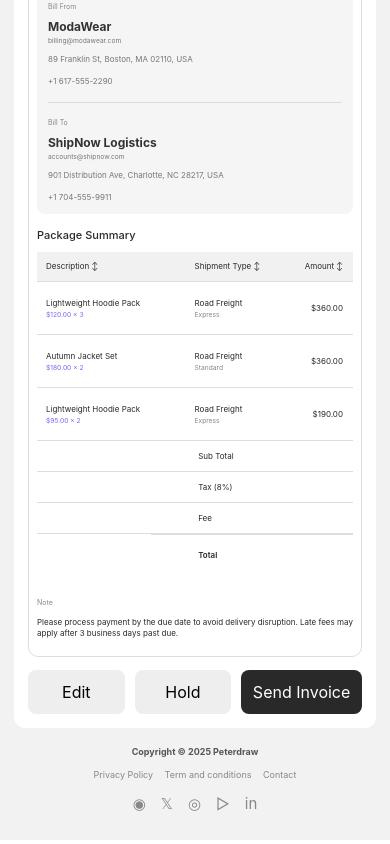
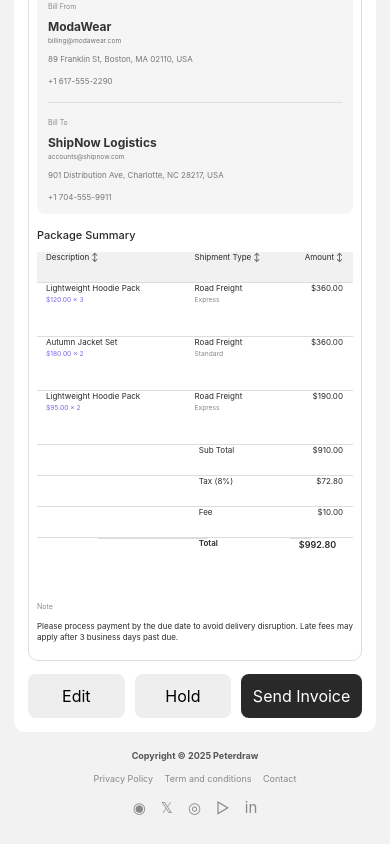
Before and after one commit to dhurbo308/ShipNow, a Next.js app: page /invoices in a window 390 px wide. Shown: the part 1435-2279 px from the top of the page. Built offline with nearby package versions, Linux system fonts and the light colour scheme.

Commit message:
fix: align all mobile invoice amounts

```diff
--- a/app/globals.css
+++ b/app/globals.css
@@ -906,19 +906,27 @@
   .billing-addresses { grid-template-columns: 1fr; gap: 15px; }
   .billing-addresses address + address { border-top: 1px solid #ddd; padding-top: 15px; }
   .billing-addresses address:last-child { text-align: left; }
+  .invoice-items { overflow: hidden; }
   .invoice-items table { min-width: 0; }
   .invoice-items table { table-layout: fixed; font-size: 8px; }
+  .invoice-items thead tr, .invoice-items tbody tr {
+    display: grid;
+    grid-template-columns: 47% 33% 20%;
+  }
   .invoice-items th:nth-child(3), .invoice-items td:nth-child(3),
   .invoice-items th:nth-child(4), .invoice-items td:nth-child(4) { display: none; }
   .invoice-items th:nth-child(1) { width: 47%; }
   .invoice-items th:nth-child(2) { width: 33%; }
   .invoice-items th:nth-child(5) { width: 20%; }
   .invoice-items th, .invoice-items td { padding-inline: 9px; }
+  .invoice-items thead th, .invoice-items tbody td { width: auto !important; border-bottom: 0; }
+  .invoice-items thead tr, .invoice-items tbody tr { border-bottom: 1px solid #ddd; }
   .invoice-items tbody td { height: 53px; vertical-align: middle; }
   .invoice-items td:last-child, .invoice-items th:last-child { padding-right: 10px; white-space: nowrap; }
   .mobile-item-meta { display: block !important; color: #8064ed !important; }
   .invoice-items tfoot td { height: 31px; }
-  .invoice-items tfoot td:first-child, .invoice-items tfoot th:first-child { padding-left: 51%; text-align: left; }
+  .invoice-items tfoot tr { display: grid; grid-template-columns: 80% 20%; }
+  .invoice-items tfoot td:first-child, .invoice-items tfoot th:first-child { padding-left: 64%; text-align: left; }
   .invoice-items tfoot td:last-child, .invoice-items tfoot th:last-child { padding-right: 10px; text-align: right; }
   .invoice-items tfoot tr:last-child th { height: 42px; }
   .invoice-mobile-actions { display: grid; grid-template-columns: 1fr 1fr 1.25fr; gap: 10px; margin-top: 13px; }
```
